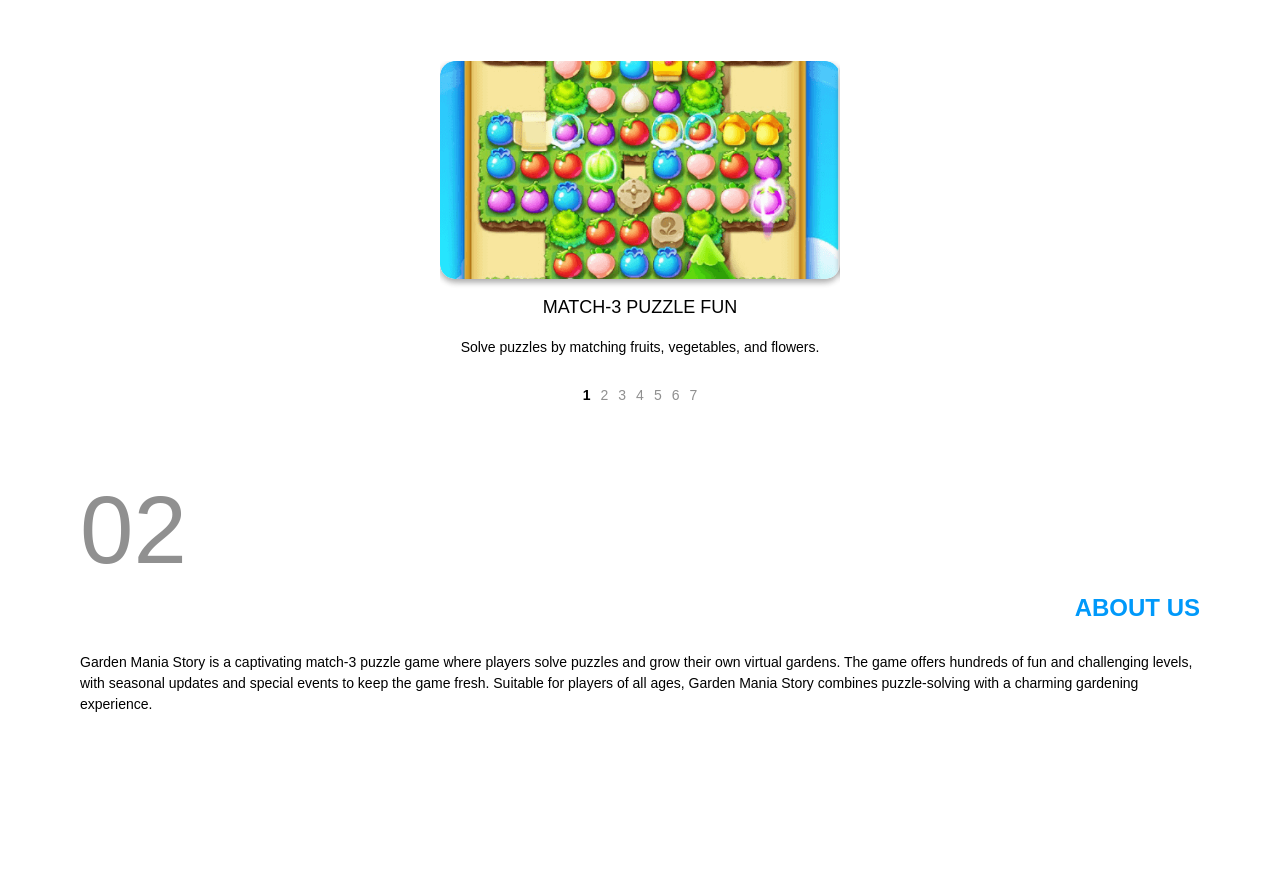
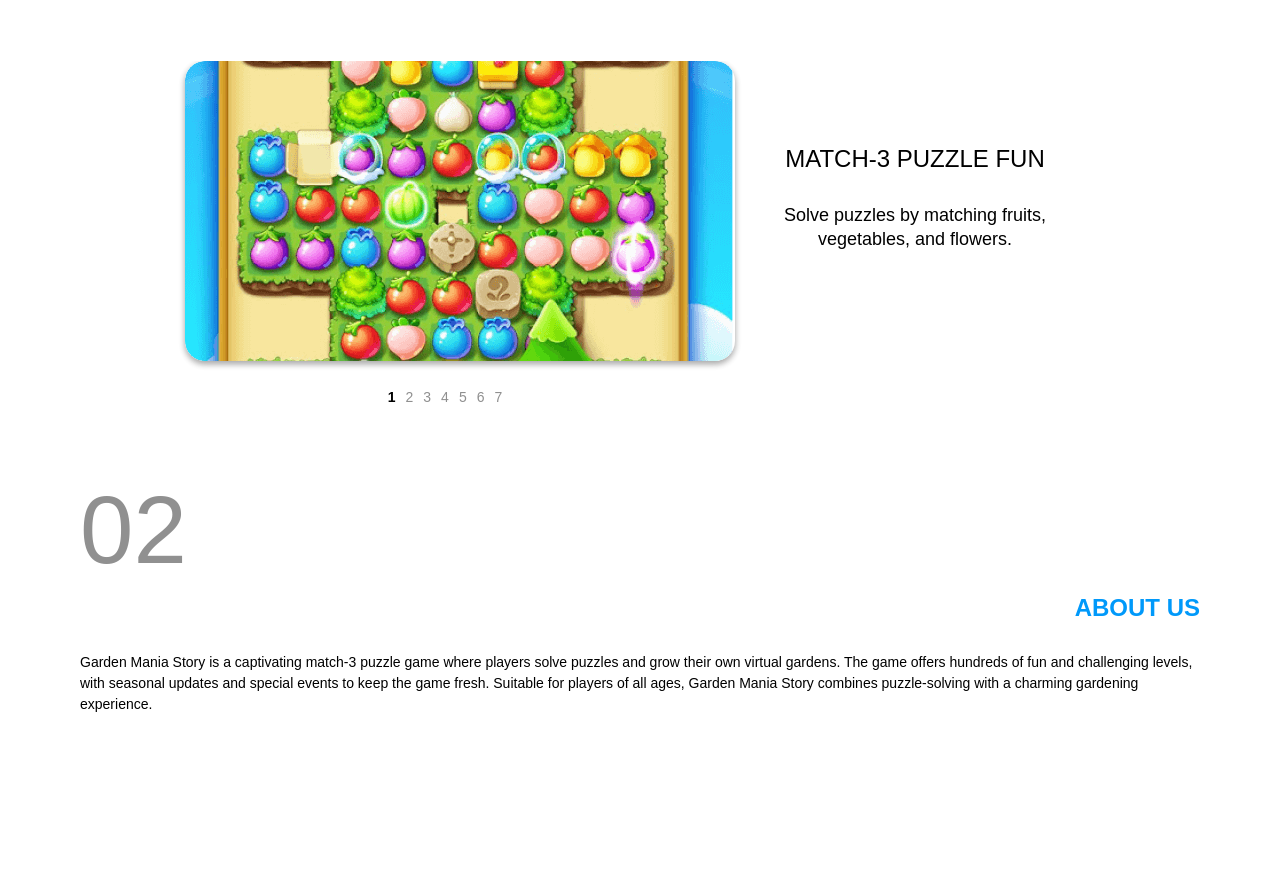
Before and after one commit to olehsolonin/Garden-Mania-Story, a website built with Vite: page src/index.html in a window 1280 px wide. Shown: the part 985-1871 px from the top of the page. Built offline with nearby package versions, Linux system fonts and the light colour scheme.

Commit message:
adopted feature section to desktop version

```diff
--- a/src/partials/feature-keys.html
+++ b/src/partials/feature-keys.html
@@ -16,104 +16,118 @@
 	<div class="slider-container">
 		<div class="slider-wrapper">
 			<div class="slide">
-				<picture>
+				<picture class="img-container">
 					<source srcset="./img/feature-keys/Frame1-Desktop-1x.png 1x, ./img/feature-keys/Frame1-Desktop-2x.png 2x"
 						media="(min-width: 1200px)" class="feature-gallery" />
 
 					<source srcset="./img/feature-keys/Frame1-1x.png 1x,
 					./img/feature-keys/Frame1-2x.png 2x" media="(min-width: 320px)" class="feature-gallery" />
 
-					<img src="./img/feature-keys/Frame1-1x.png" alt="Image 1" width="288" height="162"
+					<img src="./img/feature-keys/Frame1-Desktop-1x.png" alt="Image 1" width="550" height="300"
 						class="feature-gallery">
 				</picture>
 				<!-- <img class="feature-gallery" src="../img/feature-keys/Frame3-1x.png" alt="Image 1"> -->
+				<div class="slide-text-wrap">
 					<p class="slide-text">Match-3 Puzzle Fun</p>
-				<p class="brief-description">Solve puzzles by matching fruits, vegetables, and flowers.</p>
+					<p class="brief-description">Solve puzzles by matching fruits,</br> vegetables, and flowers.</p>
+				</div>
 			</div>
 			<div class="slide">
-				<picture>
+				<picture class="img-container">
 					<source srcset="./img/feature-keys/Frame2-Desktop-1x.png 1x, ./img/feature-keys/Frame2-Desktop-2x.png 2x"
 						media="(min-width: 1200px)" class="feature-gallery" />
 
 					<source srcset="./img/feature-keys/Frame2-1x.png 1x,
 					./img/feature-keys/Frame2-2x.png 2x" media="(min-width: 320px)" class="feature-gallery" />
 
-					<img src="./img/feature-keys/Frame2-1x.png" alt="Image 2" width="288" height="162"
+					<img src="./img/feature-keys/Frame2-Desktop-1x.png" alt="Image 2" width="550" height="300"
 						class="feature-gallery">
 				</picture>
+				<div class="slide-text-wrap">
 					<p class="slide-text">Farm and Harvest</p>
-				<p class="brief-description">Cultivate your garden and harvest
+					<p class="brief-description">Cultivate your garden and harvest </br>
 						fresh crops.</p>
 				</div>
+			</div>
 			<div class="slide">
-				<picture>
+				<picture class="img-container">
 					<source srcset="./img/feature-keys/Frame3-Desktop-1x.png 1x, ./img/feature-keys/Frame3-Desktop-2x.png 2x"
 						media="(min-width: 1200px)" class="feature-gallery" />
 
 					<source srcset="./img/feature-keys/Frame3-1x.png 1x,
 					./img/feature-keys/Frame3-2x.png 2x" media="(min-width: 320px)" class="feature-gallery" />
 
-					<img src="./img/feature-keys/Frame3-1x.png" alt="Image 3" width="288" height="162"
+					<img src="./img/feature-keys/Frame3-Desktop-1x.png" alt="Image 3" width="550" height="300"
 						class="feature-gallery">
 				</picture>
+				<div class="slide-text-wrap">
 					<p class="slide-text">Charming Graphics</p>
-				<p class="brief-description">Beautiful garden-themed visuals bring the game to life.</p>
+					<p class="brief-description">Beautiful garden-themed visuals bring</br> the game to life.</p>
+				</div>
 			</div>
 			<div class="slide">
-				<picture>
+				<picture class="img-container">
 					<source srcset="./img/feature-keys/Frame4-Desktop-1x.png 1x, ./img/feature-keys/Frame4-Desktop-2x.png 2x"
 						media="(min-width: 1200px)" class="feature-gallery" />
 
 					<source srcset="./img/feature-keys/Frame4-1x.png 1x,
 					./img/feature-keys/Frame4-2x.png 2x" media="(min-width: 320px)" class="feature-gallery" />
 
-					<img src="./img/feature-keys/Frame4-1x.png" alt="Image 4" width="288" height="162"
+					<img src="./img/feature-keys/Frame4-Desktop-1x.png" alt="Image 4" width="550" height="300"
 						class="feature-gallery">
 				</picture>
+				<div class="slide-text-wrap">
 					<p class="slide-text">Powerful Boosters</p>
 					<p class="brief-description">Use boosters to clear tough levels and advance faster.</p>
 				</div>
+			</div>
 			<div class="slide">
-				<picture>
+				<picture class="img-container">
 					<source srcset="./img/feature-keys/Frame5-Desktop-1x.png 1x, ./img/feature-keys/Frame5-Desktop-2x.png 2x"
 						media="(min-width: 1200px)" class="feature-gallery" />
 
 					<source srcset="./img/feature-keys/Frame5-1x.png 1x,
 					./img/feature-keys/Frame5-2x.png 2x" media="(min-width: 320px)" class="feature-gallery" />
 
-					<img src="./img/feature-keys/Frame5-1x.png" alt="Image 5" width="288" height="162"
+					<img src="./img/feature-keys/Frame5-Desktop-1x.png" alt="Image 5" width="550" height="300"
 						class="feature-gallery">
 				</picture>
+				<div class="slide-text-wrap">
 					<p class="slide-text">Seasonal Events</p>
 					<p class="brief-description">Join in on special seasonal events for exclusive rewards.</p>
 				</div>
+			</div>
 			<div class="slide">
-				<picture>
+				<picture class="img-container">
 					<source srcset="./img/feature-keys/Frame6-Desktop-1x.png 1x, ./img/feature-keys/Frame6-Desktop-2x.png 2x"
 						media="(min-width: 1200px)" class="feature-gallery" />
 
 					<source srcset="./img/feature-keys/Frame6-1x.png 1x,
 					./img/feature-keys/Frame6-2x.png 2x" media="(min-width: 320px)" class="feature-gallery" />
 
-					<img src="./img/feature-keys/Frame6-1x.png" alt="Image 6" width="288" height="162"
+					<img src="./img/feature-keys/Frame6-Desktop-1x.png" alt="Image 6" width="550" height="300"
 						class="feature-gallery">
 				</picture>
+				<div class="slide-text-wrap">
 					<p class="slide-text">Social Features</p>
-				<p class="brief-description">Play with friends and share your gardening progress.</p>
+					<p class="brief-description">Play with friends and share your</br> gardening progress.</p>
+				</div>
 			</div>
 			<div class="slide">
-				<picture>
+				<picture class="img-container">
 					<source srcset="./img/feature-keys/Frame7-Desktop-1x.png 1x, ./img/feature-keys/Frame7-Desktop-2x.png 2x"
 						media="(min-width: 1200px)" class="feature-gallery" />
 
 					<source srcset="./img/feature-keys/Frame7-1x.png 1x,
 					./img/feature-keys/Frame7-2x.png 2x" media="(min-width: 320px)" class="feature-gallery" />
 
-					<img src="./img/feature-keys/Frame7-1x.png" alt="Image 7" width="288" height="162"
+					<img src="./img/feature-keys/Frame7-Desktop-1x.png" alt="Image 7" width="550" height="300"
 						class="feature-gallery">
 				</picture>
+				<div class="slide-text-wrap">
 					<p class="slide-text">Offline Play</p>
-				<p class="brief-description">Play without needing an internet connection.</p>
+					<p class="brief-description">Play without needing an internet</br> connection.</p>
+				</div>
 			</div>
 		</div>
 
--- a/src/scss/feature-keys.scss
+++ b/src/scss/feature-keys.scss
@@ -49,6 +49,7 @@
   font-size: 14px;
   text-align: center;
   color: #000;
+  text-align: center;
 }
 
 // .feature-list {
@@ -72,8 +73,8 @@
 .slider-container {
   position: relative;
   overflow: hidden;
-  width: 100%;
-  max-width: 400px;
+  //   width: 100%;
+  width: 288px;
   margin: 0 auto;
 }
 
@@ -186,8 +187,57 @@
     height: 59px;
   }
 
+  .img-container {
+    border-radius: 20px;
+    width: 550px;
+    height: 300px;
+  }
+
+  .feature-gallery {
+    border-radius: 20px;
+    width: 550px;
+    height: 300px;
+  }
+
   .slider-container {
     width: 940px;
     height: 341px;
   }
+
+  .slide {
+    display: flex;
+    flex-direction: row;
+    justify-content: center;
+    align-items: center;
+  }
+  .slide-text-wrap {
+    display: flex;
+    flex-direction: column;
+    justify-content: center;
+    align-items: center;
+    margin: 0;
+    padding: 0;
+    gap: 16px;
+    width: 360px;
+    height: 89px;
+  }
+
+  .slide-text {
+    font-size: 24px;
+  }
+
+  .brief-description {
+    font-family: 'Montserrat', sans-serif;
+    font-weight: 400;
+    font-size: 18px;
+    text-align: center;
+    color: #000;
+  }
+
+  .slider-wrapper {
+    margin-bottom: 24px;
+  }
+  .pagination-container {
+    width: 550px;
+  }
 }
```
Lines whose indentation alone changed are shown as unchanged.
